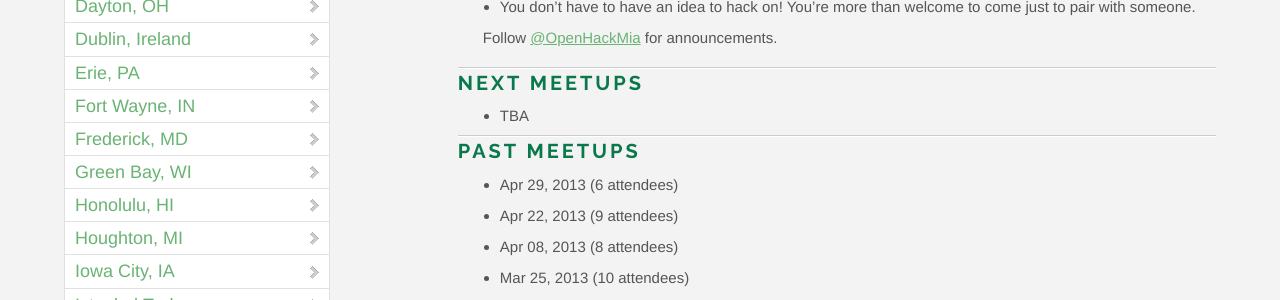
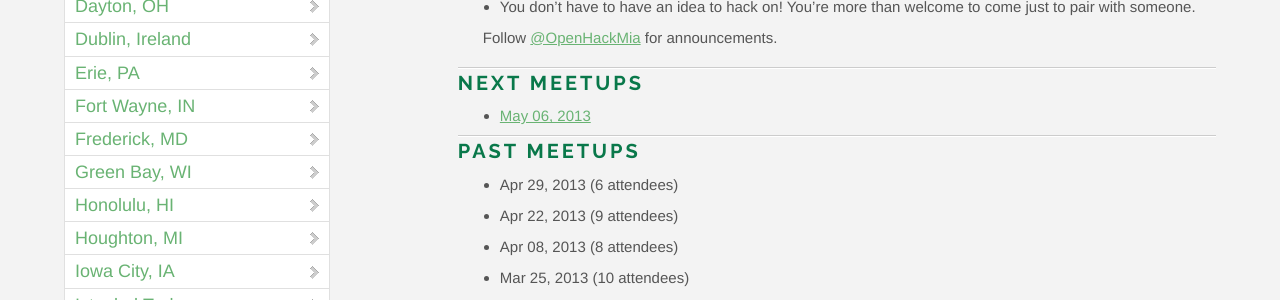
Before and after one commit to OpenHack/openhack.github.com, a Jekyll site: the page built from miami/index.markdown, in a window 1280 px wide and 900 px high, scrolled down 703 px. Shown: the part 153-453 px from the top of the window. Built offline with Jekyll 4.4.1, drawn with Linux system fonts in a browser that asks for light colours; nearby versions of some CDN libraries; Markdown is read by kramdown in place of the engine named in the settings; comment, search, counter and statistics services are not loaded.

Commit message:
add the link to the next miami meetup

```diff
--- a/miami/index.markdown
+++ b/miami/index.markdown
@@ -19,7 +19,7 @@ Follow [@OpenHackMia](http://twitter.com/openhackmia) for announcements.
 
 ### Next meetups
 
-* TBA
+* [May 06, 2013](http://www.meetup.com/miamirb/events/117212892/)
 
 ### Past meetups
 
```
